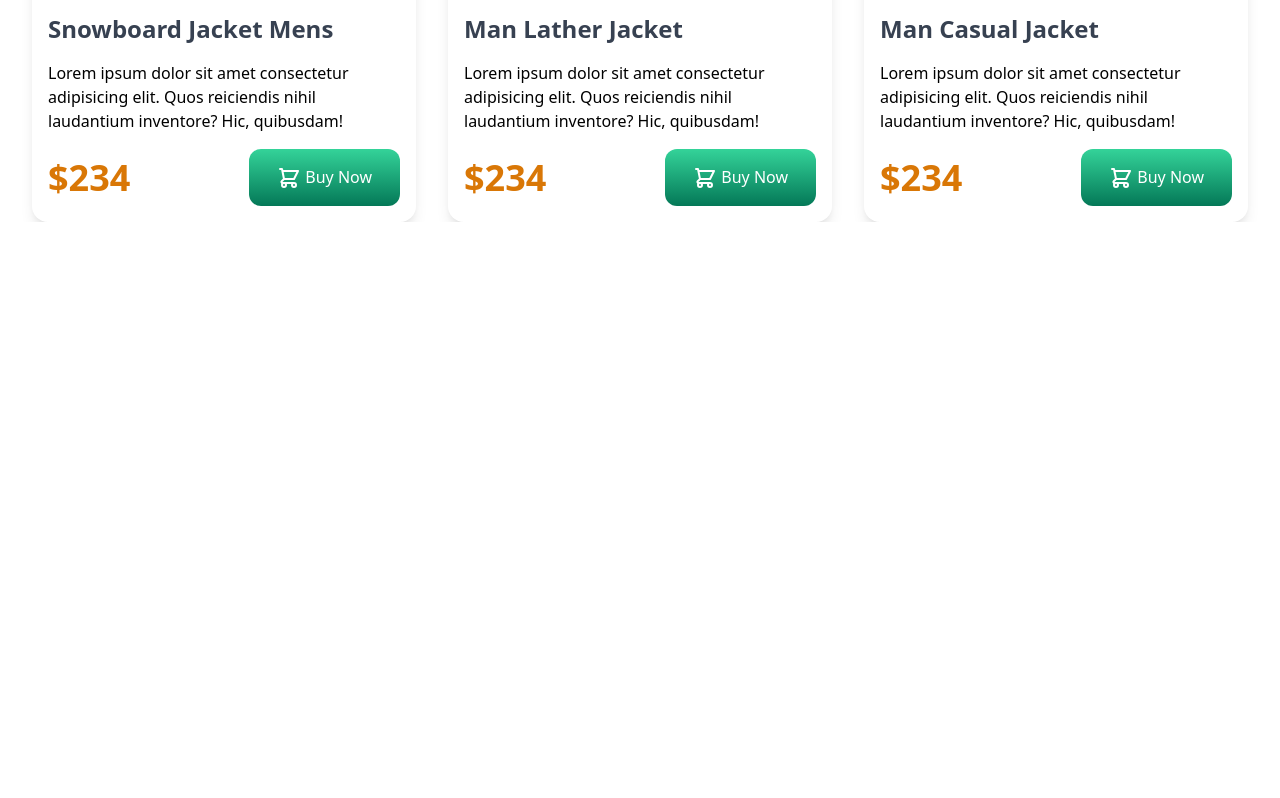
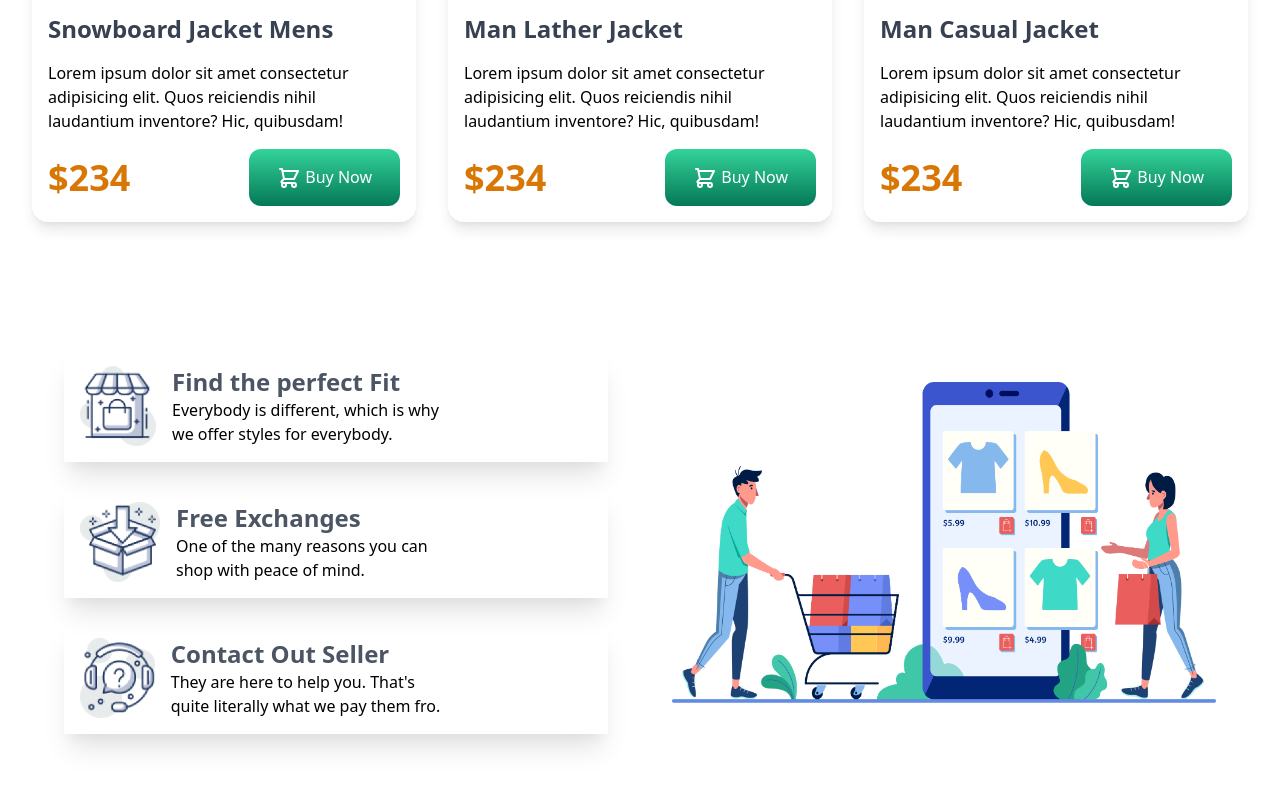
Before and after one commit to z4yed/penguin-fashion-tailwind, a plain HTML site: page index.html in a window 1280 px wide. Shown: the part 1925-2723 px from the top of the page. Before the commit the page ends 2147 px from the top, so only its background shows below. Drawn offline with nearby package versions, Linux system fonts and the light colour scheme.

Commit message:
Footer Completed.

```diff
--- a/index.html
+++ b/index.html
@@ -194,6 +194,37 @@
 
     </main>
 
+    <footer class="mt-16">
+        <section class="container mx-auto lg:flex items-center p-16 space-x-16">
+            <div class="lg:w-2/4 space-y-6">
+                <div class="flex items-center space-x-4 p-4 shadow-xl">
+                    <img class="h-20 w-20" src="icons/image 12.png" alt="">
+                    <div>
+                        <h2 class="text-2xl font-bold text-gray-600">Find the perfect Fit</h2>
+                        <P class="w-2/3">Everybody is different, which is why we offer styles for everybody.</P>
+                    </div>
+                </div>
+                <div class="flex items-center space-x-4 p-4 shadow-xl" >
+                    <img class="h-20 w-20" src="icons/image 13.png" alt="">
+                    <div>
+                        <h2 class="text-2xl font-bold text-gray-600">Free Exchanges</h2>
+                        <P class="w-2/3">One of the many reasons you can shop with peace of mind. </P>
+                    </div>
+                </div>
+                <div class="flex items-center space-x-4 p-4 shadow-xl">
+                    <img class="h-20 w-20" src="icons/image 14.png" alt="">
+                    <div>
+                        <h2 class="text-2xl font-bold text-gray-600">Contact Out Seller</h2>
+                        <P class="w-2/3">They are here to help you. That's quite literally what we pay them fro. </P>
+                    </div>
+                </div>
+            </div>
+            <div class="lg:w-3/6 mt-8 lg:mt-0">
+                <img src="images/shopping.png" alt="">
+            </div>
+        </section>
+    </footer>
+
 </body>
 
 </html>
```
